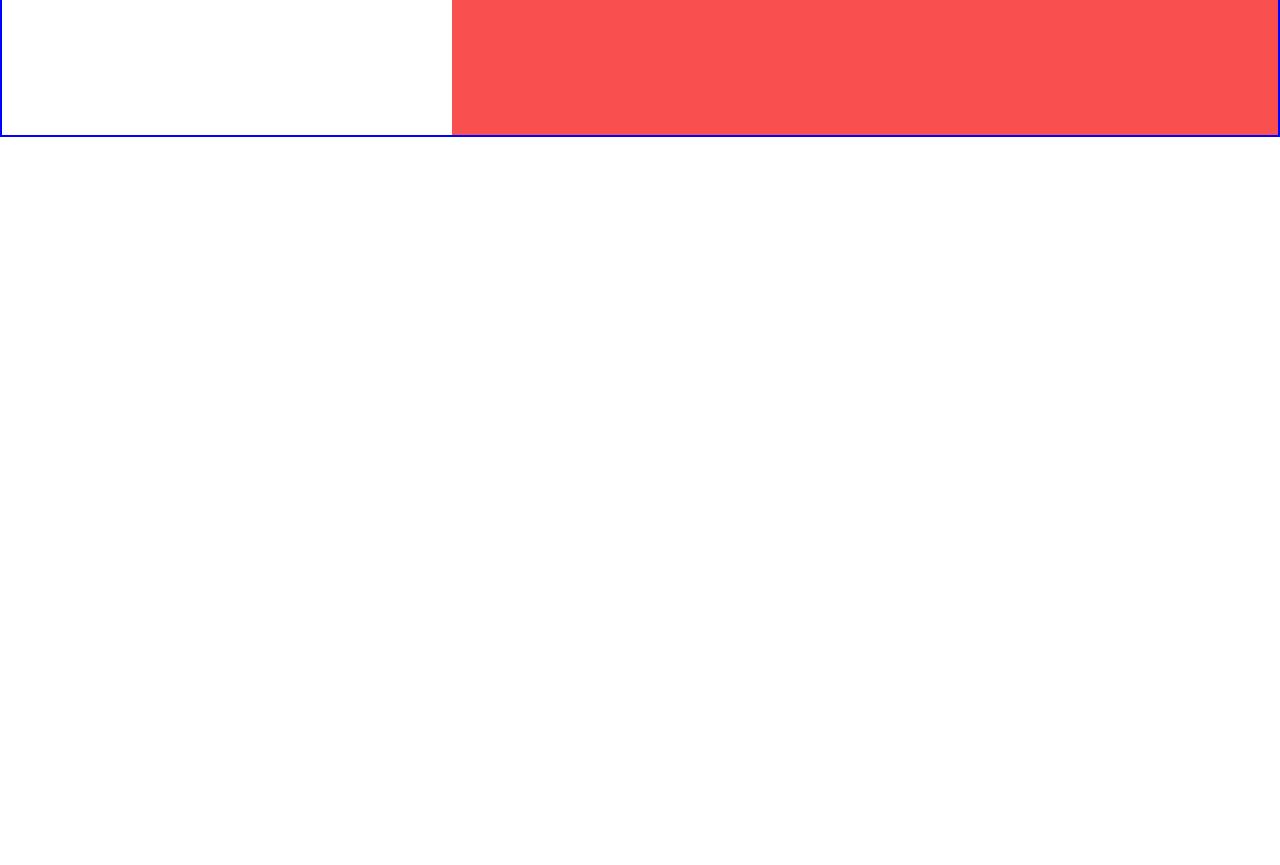
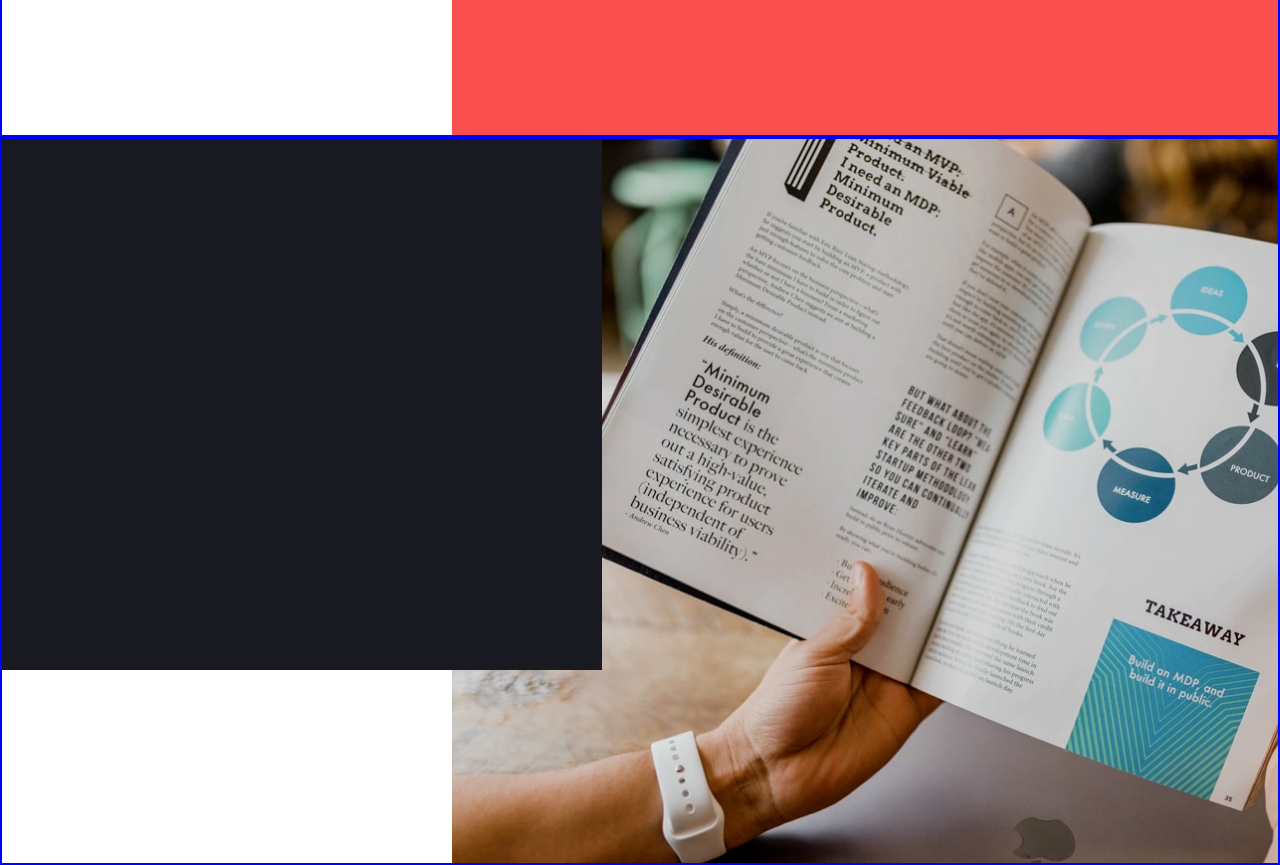
Before and after one commit to JesusKreist/creative-website, a Next.js app: page / in a window 1280 px wide. Shown: the part 2600-3465 px from the top of the page. Before the commit the page ends 2737 px from the top, so only its background shows below. Built offline with nearby package versions, Linux system fonts and the light colour scheme.

Commit message:
Begin work on Slide component

```diff
--- a/components/Homepage/Homepage.tsx
+++ b/components/Homepage/Homepage.tsx
@@ -12,6 +12,7 @@ import Hero from "../Hero/Hero";
 import MobileMenu from "../MobileMenu";
 import NavBar from "../NavBar/NavBar";
 import NavBarLinks from "../NavBar/NavBarLinks";
+import OurOfferingsSlide from "../OurOfferingsSlide/OurOfferingsSlide";
 import Showcase from "../Showcase/Showcase";
 
 const Homepage = () => {
@@ -22,6 +23,7 @@ const Homepage = () => {
       <MobileMenu isMobileOpen={isMobileOpen} />
       <Hero />
       <Showcase />
+      <OurOfferingsSlide />
     </Box>
   );
 };
--- /dev/null
+++ b/components/OurOfferingsSlide/OurOfferingsSlide.tsx
@@ -0,0 +1,33 @@
+import { Box, Grid } from "@chakra-ui/react";
+import React from "react";
+import SlideContainer from "./SlideContainer";
+
+const OurOfferingsSlide = () => {
+  return (
+    <SlideContainer>
+      <Box
+        gridColumn={{
+          base: "1 / span 16",
+          md: "1 / span 11",
+          lg: "1 / span 8",
+        }}
+        gridRow="1 / span 11"
+        bgColor="brand.bgBlack"
+        zIndex="1"
+      ></Box>
+      <Box
+        gridColumn={{
+          base: "1 / span 16",
+          md: "span 14 / -1",
+          lg: "span 11 / -1",
+        }}
+        gridRow="1 / -1"
+        bgImage="/desktop/image-slide-1.jpg"
+        bgSize="cover"
+        bgRepeat="no-repeat"
+      ></Box>
+    </SlideContainer>
+  );
+};
+
+export default OurOfferingsSlide;
--- /dev/null
+++ b/components/OurOfferingsSlide/SlideContainer.tsx
@@ -0,0 +1,49 @@
+import { Box, Grid } from "@chakra-ui/react";
+import React from "react";
+
+interface SlideContainerProps {
+  children: React.ReactNode;
+}
+
+const SlideContainer: React.FC<SlideContainerProps> = ({ children }) => {
+  return (
+    <Box
+      as="section"
+      color="white"
+      margin="0 auto"
+      maxWidth="1920px"
+      position="relative"
+      overflow="hidden"
+    >
+      <Grid
+        overflow="hidden"
+        position="relative"
+        height={{ md: "472px", lg: "728px" }}
+        templateColumns={{
+          base: "repeat(16, 1fr)",
+          md: "repeat(25, 1fr)",
+          lg: "repeat(17, 1fr)",
+        }}
+        templateRows={{
+          base: "1fr 377px 218px 700px",
+          md: "repeat(30, 1fr)",
+          lg: "repeat(15, 1fr)",
+        }}
+        as="section"
+        margin="0 auto"
+        borderWidth="2px"
+        borderColor={{
+          sm: "yellow",
+          md: "orange",
+          lg: "red",
+          xl: "blue",
+          "2xl": "green",
+        }}
+      >
+        {children}
+      </Grid>
+    </Box>
+  );
+};
+
+export default SlideContainer;
```
Also changed, not shown: components/OurOfferingsSlide/SlideImage.tsx (added, +7 -0 lines), components/OurOfferingsSlide/SlideText.tsx (added).
